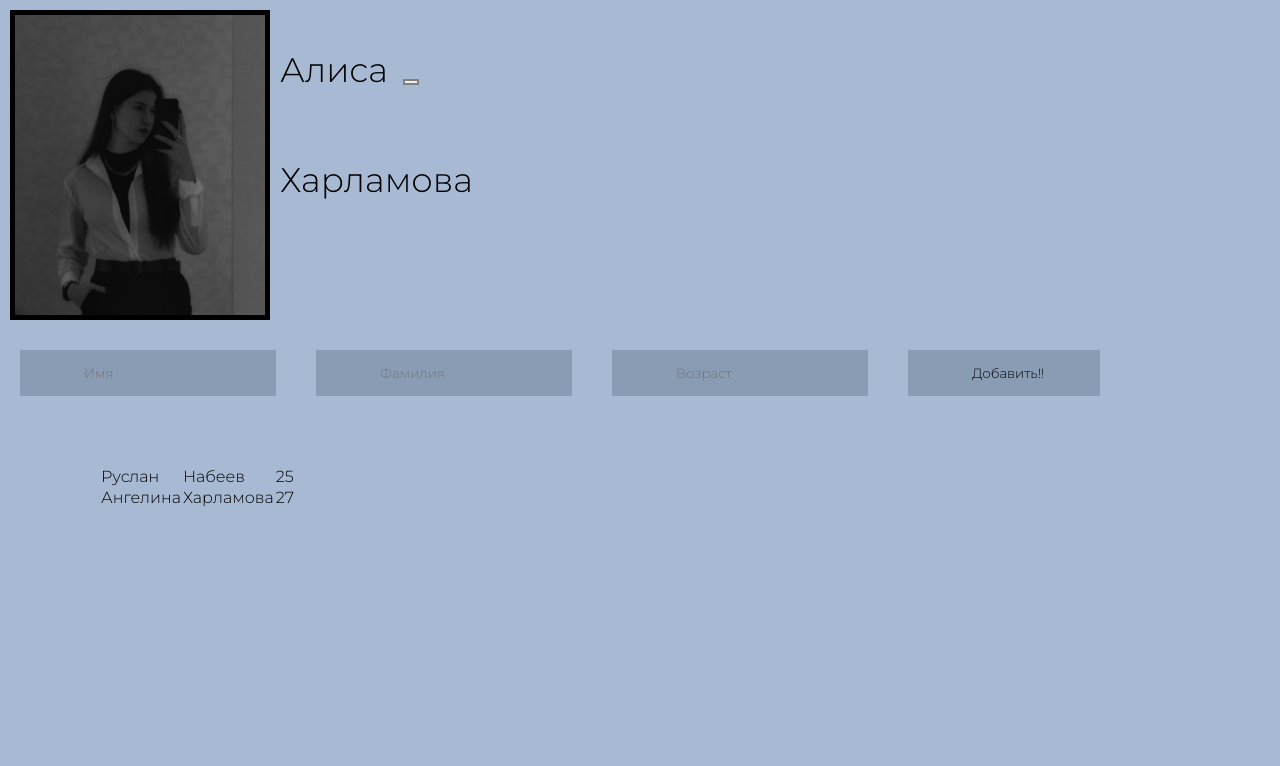
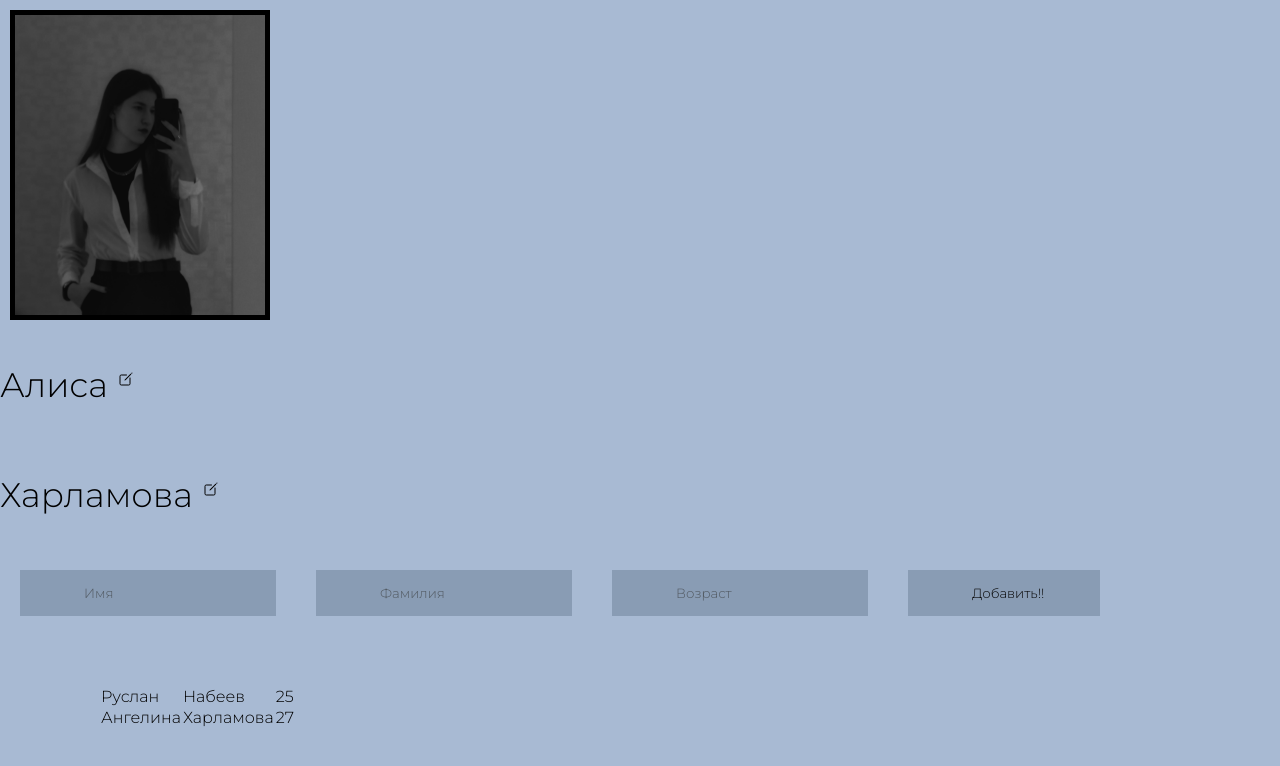
Before and after one commit to xarrlamova/studing, a React (Create React App) app: page / in a window 1280 px wide. Shown: the top 766 px of the page. Built offline with nearby package versions, Linux system fonts and the light colour scheme.

Commit message:
Теперь доступно редактирование данных пользователя В-)

```diff
--- a/src/App.css
+++ b/src/App.css
@@ -49,24 +49,39 @@ body {
 
 .userInfo {
   height: 300px;
-  width: 250px;
-  display:inline-block;
+  width: 100%;
+  display:inline;
   vertical-align: middle;
 }
+
+.info {
+   vertical-align: middle;
+ }
 
 .text {
   font-size: 34px;
   display: inline-block;
 }
 
-.editButton{
-  border: 2px solid gray;
-  margin: 15px;
-  font-size:14px;
+.editForm{
+  width: 50%;
+  padding: 15px 5%;
+  font-family: 'Montserrat', sans-serif;
+  font-weight: 300;
+  margin: 20px;
+  border: 1px;
+  background: #899cb4;
+  color: #070707;
 }
 
-.editButton:hover {
-  border: 3px solid black
+.closeButton, .okButton, .editButton {
+  margin: 10px;
+}
+
+.closeButton:hover, .okButton:hover, .editButton:hover {
+  margin: 10px;
+  transform: scale(1.3);
+
 }
 
 .friends{
@@ -76,9 +91,7 @@ body {
 
 .addFriends{
   width: 100%;
-
   vertical-align: middle;
-
 }
 
 .addFriends form input, .addFriends form button {
@@ -91,6 +104,8 @@ body {
   background: #899cb4;
   color: #070707;
 }
+
+input::-webkit-input-placeholder { color: #525a62; }
 
 .addFriends form button {
   width: 15%;
--- a/src/App.js
+++ b/src/App.js
@@ -1,11 +1,10 @@
-import logo from './logo.svg';
 import './App.css';
-import { Button } from 'react-bootstrap'
 import {Avatar} from "./Components/Avatar";
 import User from "./Components/User";
 import Friends from "./Components/Friends";
 import {useState} from "react";
 import AddFriend from "./Components/AddFriend";
+import editInfoUser from "./Components/EditInfoUser";
 // import { IoCreateOutline } from "react-icons/io5"; //редактировать
 // import { IoClose } from "react-icons/io5"; //закрыть
 // <IoClose />
@@ -39,10 +38,16 @@ function App() {
         setFriends(copy)
     }
 
+    const editItem = info => {
+        console.log(info)
+        setUser(state => ({...state, [info.nameItem]: info.item}))
+    }
+
+
   return (
       <div>
           <Avatar />
-          <User user={user}/>
+          <User user={user} onEdit={editItem}/>
           <div className="addFriends"><AddFriend onAdd={addFriend}/></div>
           <div className='friends'>
               <Friends friends={friends}/>
--- a/src/Components/AddFriend.js
+++ b/src/Components/AddFriend.js
@@ -1,16 +1,16 @@
-import React, {useState, useEffect} from 'react';
+import React, {useState} from 'react';
 
 const AddFriend = props => {
     const [friend, setFriend] = useState(
         {
             firstname: '',
             lastname: '',
-            age: 1,
+            age: '',
         },)
 
     return (
         <form>
-            <input placeholder="Имя" onChange={(e) => setFriend(state => ({...state, firstname: e.target.value}))}/>
+            <input placeholder="Имя"  onChange={(e) => setFriend(state => ({...state, firstname: e.target.value}))}/>
             <input placeholder="Фамилия" onChange={(e) => setFriend(state => ({...state, lastname: e.target.value}))}/>
             <input placeholder="Возраст" onChange={(e) => setFriend(state => ({...state, age: e.target.value}))}/>
             <button type="button" onClick={() => props.onAdd({
--- /dev/null
+++ b/src/Components/EditInfoUser.js
@@ -0,0 +1,38 @@
+import React, {useState} from 'react';
+import { IoClose } from "react-icons/io5";
+import { IoCheckmark } from "react-icons/io5";
+const EditInfoUser = props => {
+    const [item, setItem] = useState(
+        props.item
+    )
+
+    return (
+        <form>
+            <input className="editForm" placeholder={props.nameItem}
+                   onChange={(e) => {
+                       if (e.target.value != '')
+                           setItem(e.target.value)
+                   }}/>
+            <IoClose className="closeButton" onClick={() => {
+                if (props.name === "firstname") {
+                    props.showEditFirstnameForm();
+                }else if (props.name === "lastname"){
+                    props.showEditLastnameForm();
+                }
+            }}/>
+            <IoCheckmark className="okButton" onClick={() => {
+                props.onEdit({
+                    nameItem: props.name,
+                    item: item
+                });
+                if (props.name === "firstname") {
+                    props.showEditFirstnameForm();
+                }else if (props.name === "lastname"){
+                    props.showEditLastnameForm();
+                }
+            }}/>
+        </form>
+    )
+}
+
+export default EditInfoUser;
--- a/src/Components/User.js
+++ b/src/Components/User.js
@@ -1,11 +1,36 @@
 import React, {useState, useEffect} from 'react';
+import { IoCreateOutline } from "react-icons/io5";
+import EditInfoUser from "./EditInfoUser";
+import editInfoUser from "./EditInfoUser";
+const User = props => {
+    const [editFirstnameForm, setEditFirstnameForm] = useState(
+        false
+    );
+    const [editLastnameForm, setEditLastnameForm] = useState(
+        false
+    );
 
-const User = props => {
+    const showEditFirstnameForm = () => {
+        setEditFirstnameForm(!editFirstnameForm)
+    }
+
+    const showEditLastnameForm = () => {
+        setEditLastnameForm(!editLastnameForm)
+    }
+
     return(
-        <div className="userInfo" >
-            <p className = 'text'>{props.user.firstname}</p>
-            <button className='editButton' type={"button"}></button>
-            <p className = 'text'>{props.user.lastname}</p>
+        <div className="userInfo">
+            <div className="info">
+                <p className='text'>{props.user.firstname}</p>
+                <IoCreateOutline className="editButton" onClick={showEditFirstnameForm}/>
+                {editFirstnameForm && <EditInfoUser item={props.user.firstname} nameItem="Имя" name="firstname" onEdit={props.onEdit} showEditFirstnameForm={showEditFirstnameForm}/>}
+            </div>
+            <div className="info">
+                <p className='text'>{props.user.lastname}</p>
+                <IoCreateOutline className="editButton" onClick={showEditLastnameForm}/>
+                {editLastnameForm && <EditInfoUser item={props.user.lastname} nameItem="Фамилия" name="lastname" onEdit={props.onEdit} showEditLastnameForm={showEditLastnameForm}/>}
+            </div>
+
         </div>
     )
     //);hnh;ih;ihluhljhljhbljhbljbkhgbhkbljhnljhnlh.
```
